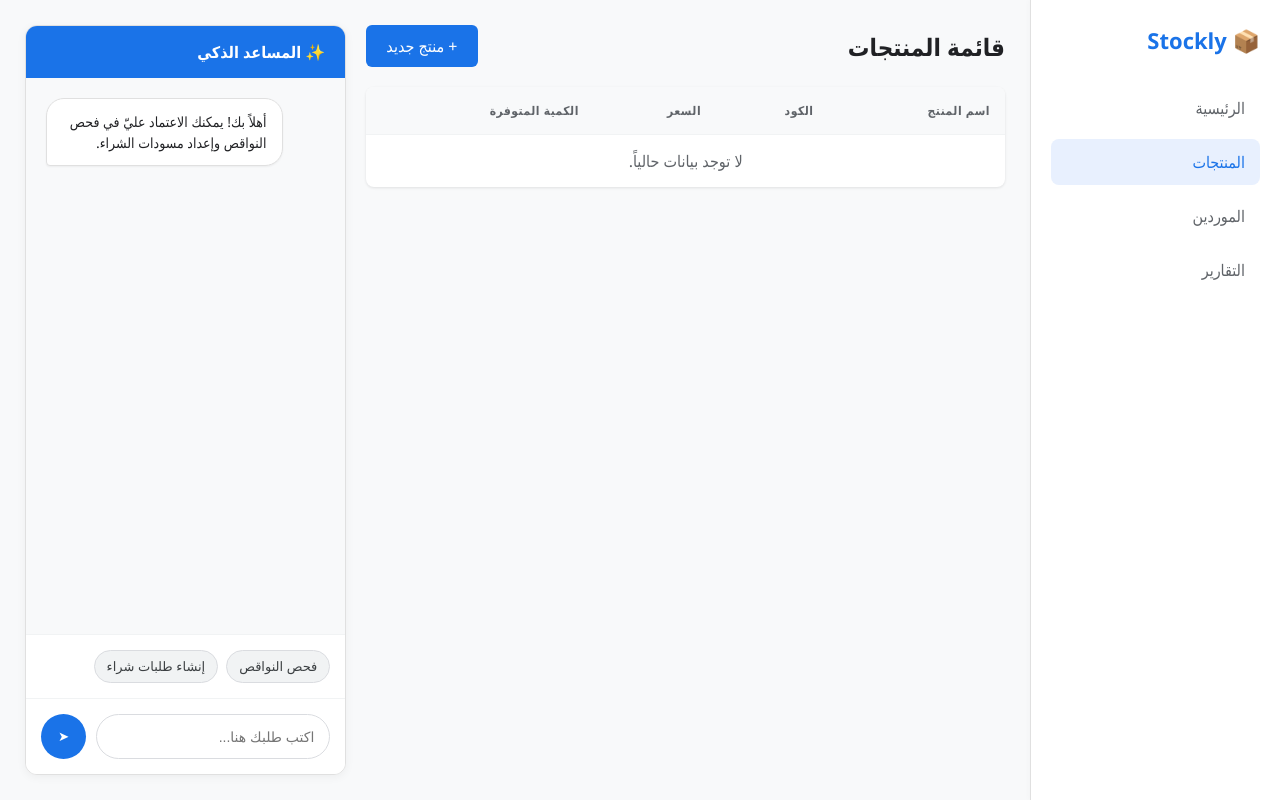
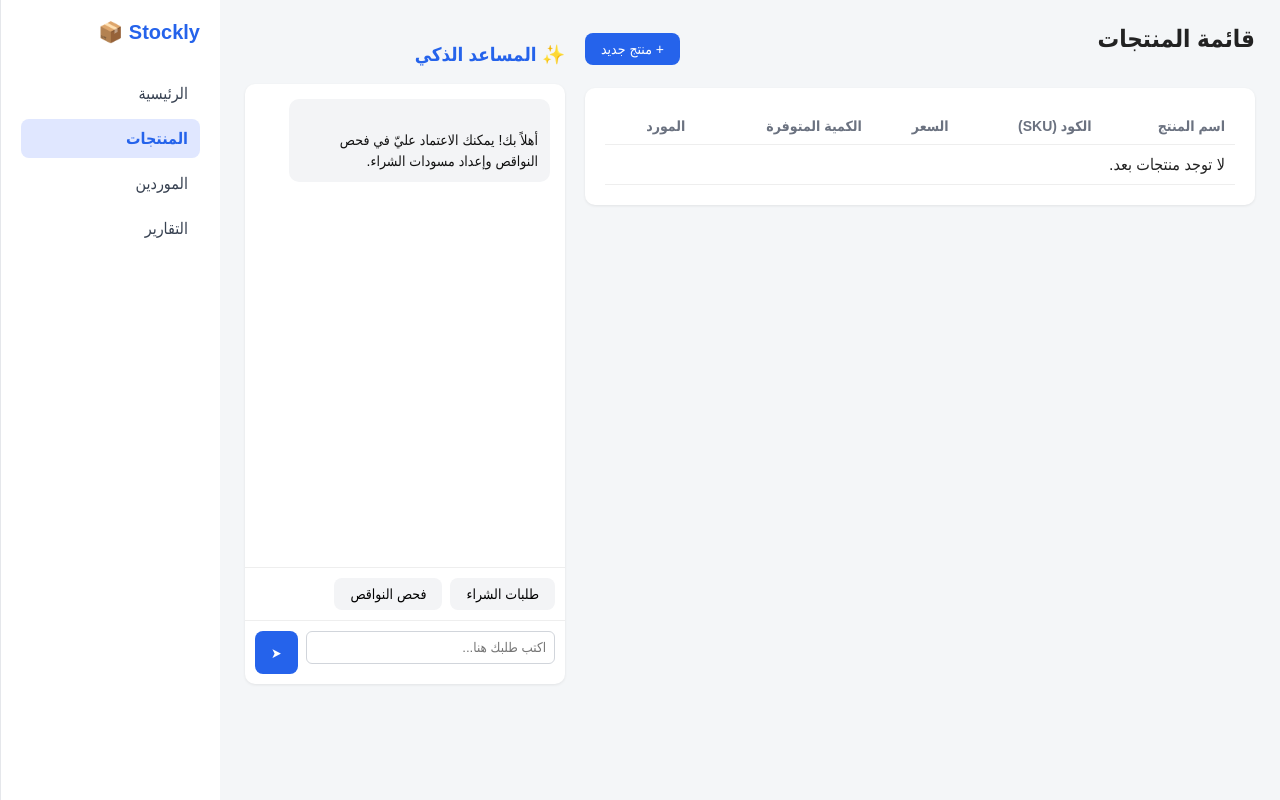
Before and after one commit to HABIBA204/inventory-agent-project, a Django app: page /products/ in a window 1280 px wide. Run offline with Django 5.2, Linux system fonts and the light colour scheme; the visitor is signed in with stand-in values (Sample User, id 1); data that the repository does not hold is empty.

Commit message:
Update Dashboard UI, fix forms, and integrate database with AI chat

```diff
--- a/apps/ai_agent/urls.py
+++ b/apps/ai_agent/urls.py
@@ -5,6 +5,6 @@ from . import views
 app_name = "ai_agent"
 
 urlpatterns = [
+    # مسار واحد بس للشات
     path("chat/", views.chat_view, name="chat"),
-path('', views.chat_view, name='agent_chat'),
 ]
--- a/apps/ai_agent/views.py
+++ b/apps/ai_agent/views.py
@@ -19,5 +19,9 @@ def chat_view(request):
     if not message:
         return JsonResponse({"error": "'message' is required."}, status=400)
 
-    result = run_agent(user=request.user, message=message, history=data.get("history"))
+    try:
+        result = run_agent(user=request.user, message=message, history=data.get("history"))
+    except Exception as exc:
+        return JsonResponse({"error": f"حصل خطأ أثناء تنفيذ الطلب: {exc}"}, status=500)
+
     return JsonResponse(result)
--- a/apps/inventory/urls.py
+++ b/apps/inventory/urls.py
@@ -2,10 +2,13 @@ from django.urls import path
 
 from .views import product_list_view, add_product_view
 
+from django.urls import path
+from . import views
+
 urlpatterns = [
-    # رابط صفحة قائمة المنتجات
-    path('products/', product_list_view, name='product_list'),
-
-    # رابط صفحة إضافة منتج
-    path('products/add/', add_product_view, name='add_product'),
+    path('', views.dashboard_view, name='dashboard'), # الرئيسية
+    path('products/', views.product_list_view, name='product_list'), # قائمة المنتجات
+    path('products/add/', views.add_product_view, name='add_product'), # إضافة منتج
+    path('suppliers/', views.supplier_list_view, name='supplier_list'), # الموردين
+    path('reports/', views.reports_view, name='reports'), # التقارير
 ]
--- a/apps/inventory/views.py
+++ b/apps/inventory/views.py
@@ -1,15 +1,63 @@
 from django.contrib.auth.decorators import login_required, permission_required
 from django.shortcuts import render, redirect
-from .models import Product
+
+from .forms import ProductForm, SupplierForm
+from .models import Product, Supplier
+
 
 @login_required(login_url='/admin/login/')
 @permission_required('inventory.add_product', raise_exception=True)
 def add_product_view(request):
+    if request.method == 'POST':
+        form = ProductForm(request.POST)
+        if form.is_valid():
+            form.save()
+            return redirect('product_list')
+    else:
+        form = ProductForm()
+    return render(request, 'inventory/add_product.html', {'form': form})
 
-    return render(request, 'inventory/add_product.html')
 
 @login_required
 @permission_required('inventory.view_product', raise_exception=True)
 def product_list_view(request):
+    products = Product.objects.all().select_related('supplier')
+    return render(request, 'inventory/product_list.html', {'products': products})
+
+
+@login_required
+def dashboard_view(request):
+    return render(request, 'inventory/dashboard.html')
+
+
+@login_required
+@permission_required('inventory.view_supplier', raise_exception=True)
+def supplier_list_view(request):
+    if request.method == 'POST':
+        form = SupplierForm(request.POST)
+        if form.is_valid():
+            form.save()
+            return redirect('supplier_list')
+    else:
+        form = SupplierForm()
+
+    suppliers = Supplier.objects.all().order_by('name')
+    return render(
+        request,
+        'inventory/supplier_list.html',
+        {'suppliers': suppliers, 'form': form},
+    )
+
+
+@login_required
+def reports_view(request):
     products = Product.objects.all()
-    return render(request, 'inventory/product_list.html', {'products': products})
+    low_stock_products = [p for p in products if p.is_low_stock]
+
+    context = {
+        'total_products': products.count(),
+        'total_suppliers': Supplier.objects.count(),
+        'low_stock_products': low_stock_products,
+        'low_stock_count': len(low_stock_products),
+    }
+    return render(request, 'inventory/reports.html', context)
--- a/core/urls.py
+++ b/core/urls.py
@@ -16,10 +16,6 @@ Including another URLconf
 """
 from django.contrib import admin
 from django.urls import path, include
-
-from django.contrib import admin
-from django.urls import path, include
-
 urlpatterns = [
     path('admin/', admin.site.urls),
     path('', include('apps.inventory.urls')),
--- /dev/null
+++ b/templates/inventory/base.html
@@ -0,0 +1,82 @@
+<!DOCTYPE html>
+<html dir="rtl" lang="ar">
+<head>
+    <meta charset="UTF-8">
+    <title>{% block title %}Stockly{% endblock %}</title>
+    <style>
+        * { box-sizing: border-box; font-family: Arial, Tahoma, sans-serif; }
+        body { margin: 0; background: #f4f6f8; color: #222; }
+        .layout { display: flex; flex-direction: row-reverse; min-height: 100vh; }
+
+        .sidebar {
+            width: 220px;
+            background: #ffffff;
+            border-left: 1px solid #e5e7eb;
+            padding: 20px;
+        }
+        .sidebar h1 { font-size: 20px; color: #2563eb; margin: 0 0 30px 0; }
+        .sidebar a {
+            display: block;
+            padding: 10px 12px;
+            margin-bottom: 6px;
+            border-radius: 8px;
+            color: #374151;
+            text-decoration: none;
+        }
+        .sidebar a:hover { background: #f3f4f6; }
+        .sidebar a.active { background: #e0e7ff; color: #2563eb; font-weight: bold; }
+
+        .content { flex: 1; padding: 25px; }
+        .content h2 { margin-top: 0; }
+
+        .card {
+            background: #fff;
+            border-radius: 10px;
+            padding: 20px;
+            box-shadow: 0 1px 3px rgba(0,0,0,0.08);
+            margin-bottom: 20px;
+        }
+
+        table { width: 100%; border-collapse: collapse; }
+        th, td { padding: 10px; text-align: right; border-bottom: 1px solid #eee; }
+        th { color: #6b7280; font-size: 14px; }
+
+        .btn {
+            display: inline-block;
+            padding: 8px 16px;
+            border-radius: 8px;
+            border: none;
+            cursor: pointer;
+            text-decoration: none;
+            font-size: 14px;
+        }
+        .btn-blue { background: #2563eb; color: #fff; }
+        .btn-green { background: #16a34a; color: #fff; }
+
+        input[type=text], input[type=email], input[type=number], textarea, select {
+            padding: 8px;
+            border: 1px solid #d1d5db;
+            border-radius: 6px;
+            width: 100%;
+            margin-bottom: 10px;
+        }
+        label { font-size: 14px; color: #374151; }
+        .low-stock { color: #dc2626; font-weight: bold; }
+    </style>
+    {% block extra_head %}{% endblock %}
+</head>
+<body>
+    <div class="layout">
+        <div class="sidebar">
+            <h1>Stockly 📦</h1>
+            <a href="{% url 'dashboard' %}" class="{% if request.resolver_match.url_name == 'dashboard' %}active{% endif %}">الرئيسية</a>
+            <a href="{% url 'product_list' %}" class="{% if request.resolver_match.url_name == 'product_list' %}active{% endif %}">المنتجات</a>
+            <a href="{% url 'supplier_list' %}" class="{% if request.resolver_match.url_name == 'supplier_list' %}active{% endif %}">الموردين</a>
+            <a href="{% url 'reports' %}" class="{% if request.resolver_match.url_name == 'reports' %}active{% endif %}">التقارير</a>
+        </div>
+        <div class="content">
+            {% block content %}{% endblock %}
+        </div>
+    </div>
+</body>
+</html>
--- a/templates/inventory/product_list.html
+++ b/templates/inventory/product_list.html
@@ -1,91 +1,147 @@
-{% load static %}
-<!DOCTYPE html>
-<html lang="ar" dir="rtl">
-<head>
-    <meta charset="UTF-8">
-    <title>Stockly - إدارة المخزون</title>
-    <link rel="stylesheet" href="{% static 'css/style.css' %}">
-</head>
-<body>
+{% extends "inventory/base.html" %}
+{% block title %}قائمة المنتجات{% endblock %}
 
-    <div class="sidebar">
-        <h2>📦 Stockly</h2>
-        <a href="#">الرئيسية</a>
+{% block content %}
+<div style="display:flex; gap:20px;">
 
-        {% if perms.inventory.view_product %}
-            <a href="{% url 'product_list' %}" style="background-color: #e8f0fe; color: #1a73e8;">المنتجات</a>
-        {% endif %}
-
-        {% if perms.inventory.view_supplier %}
-            <a href="#">الموردين</a>
-        {% endif %}
-
-        {% if perms.inventory.view_reports %}
-            <a href="#">التقارير</a>
-        {% endif %}
+    <!-- جدول المنتجات -->
+    <div style="flex:1;">
+        <div style="display:flex; justify-content:space-between; align-items:center; margin-bottom:15px;">
+            <h2>قائمة المنتجات</h2>
+            <a href="{% url 'add_product' %}" class="btn btn-blue">+ منتج جديد</a>
         </div>
 
-    <div class="main-layout">
-
-        <div class="content">
-            <div class="content-header">
-                <h1>قائمة المنتجات</h1>
-                {% if perms.inventory.add_product %}
-                    <a href="{% url 'add_product' %}" class="btn">+ منتج جديد</a>
-                {% endif %}
-            </div>
-
+        <div class="card">
             <table>
+                <thead>
                     <tr>
                         <th>اسم المنتج</th>
-                    <th>الكود</th>
+                        <th>الكود (SKU)</th>
                         <th>السعر</th>
                         <th>الكمية المتوفرة</th>
+                        <th>المورد</th>
                     </tr>
+                </thead>
+                <tbody>
                     {% for product in products %}
                     <tr>
                         <td>{{ product.name }}</td>
-                    <td><span style="color: #5f6368; font-size: 13px;">{{ product.sku }}</span></td>
+                        <td>{{ product.sku }}</td>
                         <td>{{ product.selling_price }} ج.م</td>
-                    <td>
-                       <span class="{% if product.is_low_stock %}text-danger{% else %}text-success{% endif %}">
-    {{ product.stock_quantity }}
-</span>
-                    </td>
+                        <td class="{% if product.is_low_stock %}low-stock{% endif %}">{{ product.stock_quantity }}</td>
+                        <td>{{ product.supplier.name|default:"—" }}</td>
                     </tr>
                     {% empty %}
-                <tr>
-                    <td colspan="4" style="text-align: center; color: #5f6368;">لا توجد بيانات حالياً.</td>
-                </tr>
+                    <tr><td colspan="5">لا توجد منتجات بعد.</td></tr>
                     {% endfor %}
+                </tbody>
             </table>
-        </div>
-
-        <div class="chat-section">
-            <div class="chat-header">
-                ✨ المساعد الذكي
-            </div>
-
-            <div class="chat-body" id="chatBody">
-                <div class="msg ai-msg">أهلاً بك! يمكنك الاعتماد عليّ في فحص النواقص وإعداد مسودات الشراء.</div>
-            </div>
-
-            <div class="quick-actions">
-                <button class="chat-btn" onclick="sendQuickMessage('قم بفحص المنتجات الناقصة')">فحص النواقص</button>
-                {% if perms.inventory.can_create_draft_po %}
-                    <button class="chat-btn" onclick="sendQuickMessage('قم بإنشاء مسودات طلبات شراء')">إنشاء طلبات شراء</button>
-                {% endif %}
-            </div>
-
-            <div class="chat-input-container">
-                <input type="text" id="chatInput" placeholder="اكتب طلبك هنا...">
-                <button onclick="sendManualMessage()">➤</button>
         </div>
     </div>
 
+    <!-- المساعد الذكي -->
+    <div style="width:320px;">
+        <h3 style="color:#2563eb;">✨ المساعد الذكي</h3>
+
+        <div class="card" style="display:flex; flex-direction:column; height:600px; padding:0;">
+
+            <div id="chat-window" style="flex:1; overflow-y:auto; padding:15px;">
+                <div class="chat-bubble bot">
+                    أهلاً بك! يمكنك الاعتماد عليّ في فحص النواقص وإعداد مسودات الشراء.
+                </div>
             </div>
 
+            <div style="padding:10px; border-top:1px solid #eee; display:flex; gap:8px;">
+                <button type="button" class="btn" style="background:#f3f4f6;" onclick="sendQuickMessage('اعرض لي طلبات الشراء المطلوبة')">طلبات الشراء</button>
+                <button type="button" class="btn" style="background:#f3f4f6;" onclick="sendQuickMessage('افحص المنتجات الناقصة في المخزون')">فحص النواقص</button>
+            </div>
+
+            <form id="chat-form" style="padding:10px; border-top:1px solid #eee; display:flex; gap:8px;">
                 {% csrf_token %}
-    <script src="{% static 'js/main.js' %}"></script>
-</body>
-</html>
+                <input type="text" id="chat-input" placeholder="اكتب طلبك هنا..." autocomplete="off">
+                <button type="submit" class="btn btn-blue">➤</button>
+            </form>
+
+        </div>
+    </div>
+</div>
+
+<style>
+    .chat-bubble {
+        padding: 10px 12px;
+        border-radius: 10px;
+        margin-bottom: 10px;
+        max-width: 90%;
+        font-size: 14px;
+        line-height: 1.5;
+        white-space: pre-line;
+    }
+    .chat-bubble.bot { background: #f3f4f6; color: #111; }
+    .chat-bubble.user { background: #dbeafe; color: #111; margin-right: 0; margin-left: auto; }
+    .chat-bubble.error { background: #fee2e2; color: #991b1b; }
+</style>
+
+<script>
+    var chatHistory = [];
+
+    var chatWindow = document.getElementById('chat-window');
+    var chatForm = document.getElementById('chat-form');
+    var chatInput = document.getElementById('chat-input');
+
+    function addBubble(text, cssClass) {
+        var bubble = document.createElement('div');
+        bubble.className = 'chat-bubble ' + cssClass;
+        bubble.textContent = text;
+        chatWindow.appendChild(bubble);
+        chatWindow.scrollTop = chatWindow.scrollHeight;
+    }
+
+    function getCsrfToken() {
+        return chatForm.querySelector('input[name=csrfmiddlewaretoken]').value;
+    }
+
+    function sendMessage(message) {
+        if (!message) return;
+
+        addBubble(message, 'user');
+        chatInput.value = '';
+
+        fetch("{% url 'ai_agent:chat' %}", {
+            method: 'POST',
+            headers: {
+                'Content-Type': 'application/json',
+                'X-CSRFToken': getCsrfToken()
+            },
+            body: JSON.stringify({
+                message: message,
+                history: chatHistory
+            })
+        })
+        .then(function(response) {
+            return response.json().then(function(data) {
+                return { ok: response.ok, data: data };
+            });
+        })
+        .then(function(result) {
+            if (!result.ok) {
+                addBubble(result.data.error || 'حصل خطأ غير معروف.', 'error');
+                return;
+            }
+            chatHistory = result.data.history || chatHistory;
+            addBubble(result.data.reply || '...', 'bot');
+        })
+        .catch(function(err) {
+            addBubble('تعذر الاتصال بالسيرفر: ' + err, 'error');
+        });
+    }
+
+    function sendQuickMessage(text) {
+        sendMessage(text);
+    }
+
+    chatForm.addEventListener('submit', function(e) {
+        e.preventDefault();
+        sendMessage(chatInput.value.trim());
+    });
+</script>
+{% endblock %}
```
Also changed, not shown: apps/inventory/forms.py (added, +24 -0 lines), templates/inventory/add_products.html (added, +14 -0 lines), templates/inventory/dashboard.html (added, +14 -0 lines), templates/inventory/reports.html (added, +47 -0 lines), templates/inventory/supplier_list.html (added, +40 -0 lines). Lines whose indentation alone changed are shown as unchanged.
